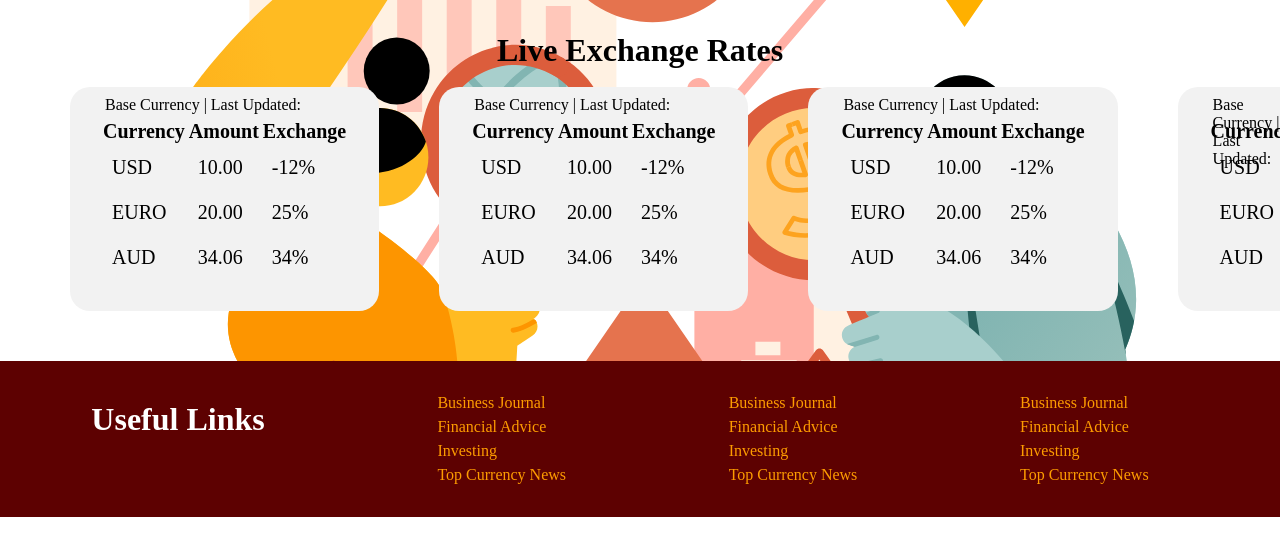
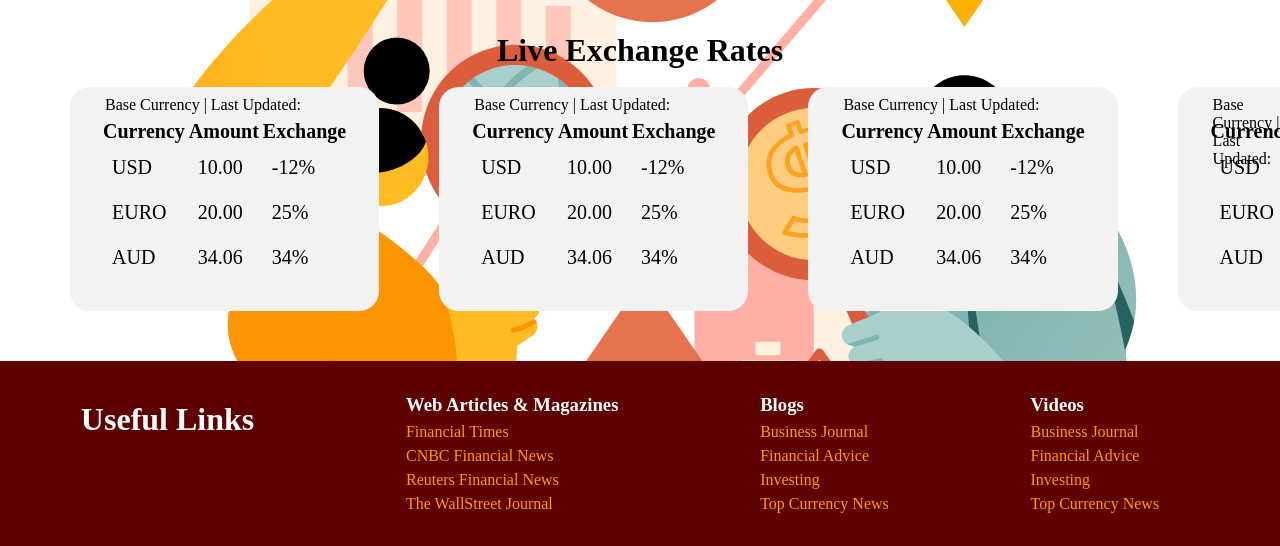
Before and after one commit to coderbenny/money-flip-V2, a plain HTML site: page public/index.html in a window 1280 px wide. Shown: the part 715-1261 px from the top of the page. Before the commit the page ends 1232 px from the top, so only its background shows below. Drawn offline with Linux system fonts and the light colour scheme.

Commit message:
Updated the footer

```diff
--- a/public/index.html
+++ b/public/index.html
@@ -231,14 +231,16 @@
         </div>
         <!-- Footer one -->
         <div class="useful-links">
-            <li><a href="#">Business Journal</a></li>
-            <li><a href="#">Financial Advice</a></li>
-            <li><a href="#">Investing</a></li>
-            <li><a href="#">Top Currency News</a></li>
+            <h3 style="color: white;">Web Articles & Magazines</h3>
+            <li><a href="https://www.ft.com/">Financial Times</a></li>
+            <li><a href="https://www.cnbc.com/finance/">CNBC Financial News</a></li>
+            <li><a href="https://www.reuters.com/business/finance/">Reuters Financial News</a></li>
+            <li><a href="https://www.wsj.com/">The WallStreet Journal</a></li>
         </div>
 
         <!-- Footer two -->
         <div class="useful-links">
+            <h3 style="color: white;">Blogs</h3>
             <li><a href="#">Business Journal</a></li>
             <li><a href="#">Financial Advice</a></li>
             <li><a href="#">Investing</a></li>
@@ -246,6 +248,7 @@
         </div>
 
         <div class="useful-links">
+            <h3 style="color: white;">Videos</h3>
             <li><a href="#">Business Journal</a></li>
             <li><a href="#">Financial Advice</a></li>
             <li><a href="#">Investing</a></li>
```
